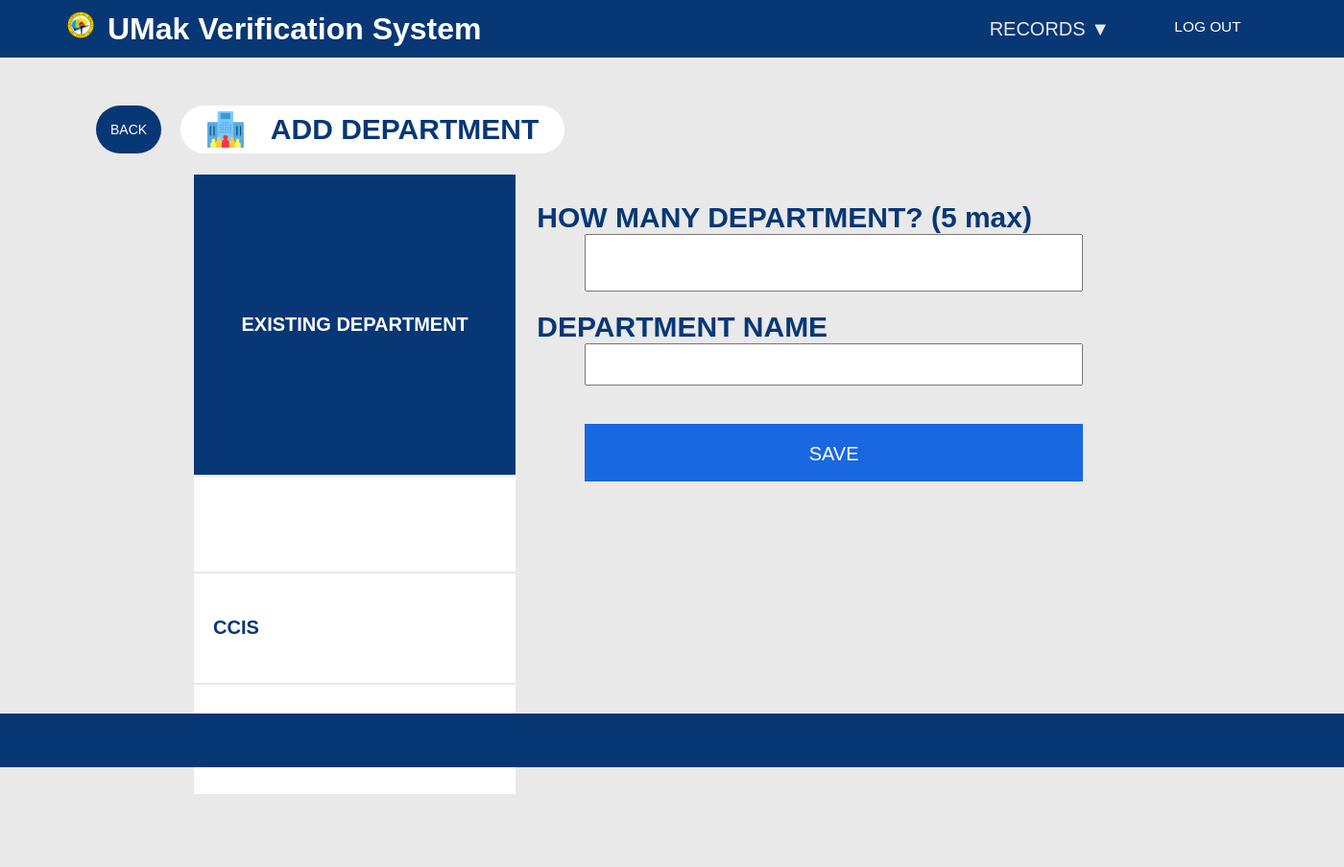
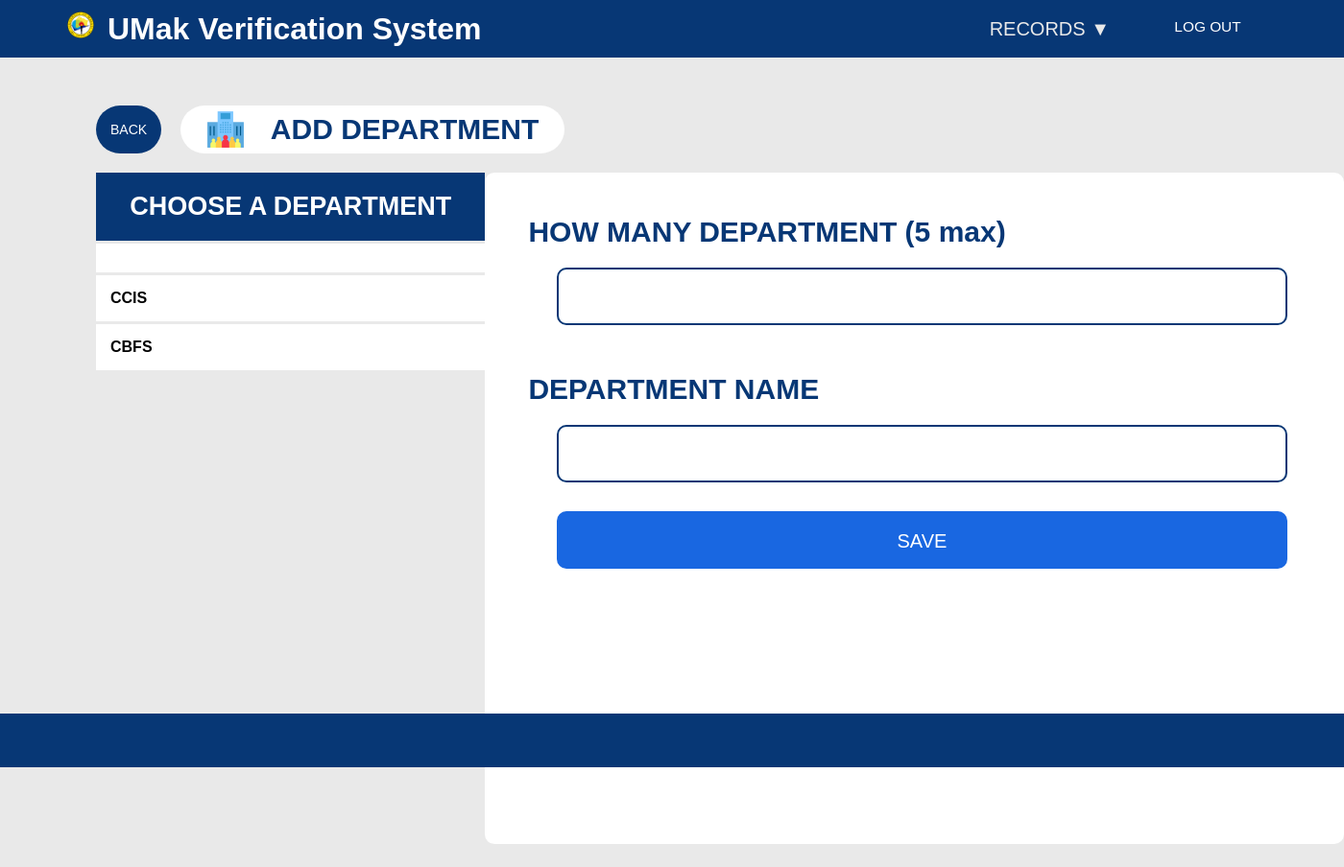
Before and after one commit to AnthonyCasaul/Umak_Verification, a PHP site: page /addDCD/addDept.php in a window 1400 px wide. Shown: the whole page at 96% size. Before the commit the page ends 828 px from the top, so only its background shows below. Run offline with PHP 8.4, Linux system fonts and the light colour scheme; a user stored in the database is signed in; data comes from the database, SQL or seed files in the repository; data that the repository does not hold is empty; some web fonts are replaced.

Commit message:
Add Categorry Page
yung tatlo

```diff
--- a/VerificationSystem/addDCD/addDept.php
+++ b/VerificationSystem/addDCD/addDept.php
@@ -20,7 +20,7 @@ $displayDept = mysqli_query($conn, "SELECT DISTINCT(department) FROM student_dat
     <meta http-equiv="X-UA-Compatible" content="IE=edge" />
     <meta name="viewport" content="width=device-width, initial-scale=1.0" />
     <link rel="stylesheet" href="css/template.css" />
-    <link rel="stylesheet" href="css/dept.css" />
+    <link rel="stylesheet" href="dept.css" />
     <link rel="icon" href="../img/UMakLogo.png" />
     <title>Document</title>
   </head>
@@ -86,29 +86,25 @@ $displayDept = mysqli_query($conn, "SELECT DISTINCT(department) FROM student_dat
         </div>
     </div>
     <div class="display">
-      <table>
-        <th>EXISTING DEPARTMENT</th>
-
+    <div class="leftPannel">
+      <div class="h1">CHOOSE A DEPARTMENT</div>
       <?php
         if(mysqli_num_rows($displayDept) > 0){
 			    while($row = mysqli_fetch_assoc($displayDept)){
             $dept = strtoupper($row['department']);
 
-                echo '<tr>
-                        <td>'.$dept.'</td>
-                      </tr>
-                      ';
+              echo '<div class="eachDiv">'.$dept.'</div>';
           }
         }
       ?>
-      </table>
-        <form action="" class="inputForm">
+      </div>
+        <form action="" class="form">
           <section>
-            <label for="">HOW MANY DEPARTMENT? (5 max)</label>
+          <div class="header">HOW MANY DEPARTMENT (5 max)</div>
             <input type="number" id="how-many">
           </section>
           <section>
-            <label for="">DEPARTMENT NAME</label>
+          <div class="header">DEPARTMENT NAME</div>
             <div id="inputs-container">
               <input type="text" class="deptInput">
             </div>
--- a/VerificationSystem/addDCD/css/dept.css
+++ /dev/null
@@ -1,62 +0,0 @@
-
-
-.display{
-  margin-left: 100px;
-  display: flex;
-  height: 650px;
-  gap: 20px;
-  color: #073775;
-}
-table{
-  font-size: 20px;
-}
-th{
-  padding: 20px;
-  width: 500px;
-  height: 60px;
-  background-color: #073775;
-  color: white;
-}
-td{
-  height: 20px;
-  padding-left: 20px;
-  background-color: white;
-  color: #073775;
-  font-weight: 700;
-}
-.inputForm{
-  margin-top: 30px;
-  width: 100%;
-  display: flex;
-  flex-direction: column;
-  gap: 20px;
-}
-section{
-  display: flex;
-  flex-direction: column;
-}
-#inputs-container{
-  display: flex;
-  flex-direction: column;
-}
-label{
-  font-size: 30px;
-  font-weight: 700;
-}
-input{
-  height: 60px;
-  padding: 20px;
-  font-size: 20px;
-  width: 70%;
-  margin-left: 50px;
-}
-.deptInput{
-  max-height: 40px;
-  margin-bottom: 20px;
-}
-input[type=submit]{
-  background-color: #1967e1;
-  color: white;
-  border: none;
-  cursor: pointer;
-}
--- /dev/null
+++ b/VerificationSystem/addDCD/dept.css
@@ -0,0 +1,99 @@
+
+
+.display{
+  /* border: 1px solid black; */
+  display: flex;
+  height: 700px;
+  width: 1300px;
+  margin-bottom: 2%;
+  margin-left: auto;
+  margin-right: auto;
+  border-radius: 10px ;
+}
+table{
+  font-size: 20px;
+}
+.leftPannel::-webkit-scrollbar {
+  width: 10px;
+}
+.leftPannel::-webkit-scrollbar-thumb {
+  background-color: #0c59be;
+  border-radius: 5px;
+}
+.leftPannel::-webkit-scrollbar-track {
+  background-color: #073775;
+}
+.h1{
+  background-color: #073775;
+  text-align: center;
+  position: sticky;
+  top: 0;
+  color: white;
+  padding: 20px;
+  font-size: 27px;
+  font-weight: 700;
+}
+.eachDiv{
+  background-color: white;
+  padding: 15px;
+  font-weight: 700;
+  margin-top: 3px;
+}
+.eachDiv:hover{
+  cursor: pointer;
+}
+.leftPannel{
+  overflow-y: scroll;
+  width: 600px;
+}
+
+.form{
+  display: flex;
+  flex-direction: column;
+  background-color: white;
+  gap: 30px;
+  width: 100%;
+  padding: 25px;
+  border-radius: 10px ;
+  /* border: 1px solid black; */
+}
+section{
+  display: flex;
+  flex-direction: column;
+}
+.header{
+  color: #073775;
+  font-size: 30px;
+  font-weight: 700;
+  padding: 20px;
+}
+#inputs-container{
+  display: flex;
+  flex-direction: column;
+  gap: 5px;
+}
+label{
+  font-size: 30px;
+  font-weight: 700;
+}
+input{
+  height: 60px;
+  padding: 20px;
+  font-size: 20px;
+  width: 90%;
+  margin-left: 50px;
+  border: #073775 2px solid;
+  border-radius: 10px;
+  transition: all ease 0.2s;
+}
+input[type="text"]:focus{
+  transform: scale(1.05);
+  transition: all ease 0.2s;
+  box-shadow: 0px 5px 10px rgba(0, 2, 105, 0.5);
+}
+input[type=submit]{
+  background-color: #1967e1;
+  color: white;
+  border: none;
+  cursor: pointer;
+}
--- a/VerificationSystem/dashboard.php
+++ b/VerificationSystem/dashboard.php
@@ -76,7 +76,6 @@ for ($x = 0;$x < count($department);$x++){
           </li>';
          }
         ?>
-        <!-- <p></p> -->
         <li>
           <a href="records.php">RECORDS ▼</a>
 
@@ -132,7 +131,7 @@ for ($x = 0;$x < count($department);$x++){
             </div>
           </div>
           <div class="donutContainer">
-            <div class="donutPlaceholder"><canvas id="myChart" width="100%"></canvas></div>
+            <div class="donutPlaceholder"><canvas id="myChart" width="100%" ></canvas></div>
           </div>
         </div>
 
--- a/VerificationSystem/staffactivity.php
+++ b/VerificationSystem/staffactivity.php
@@ -20,7 +20,7 @@ $select = mysqli_query($conn, "SELECT * FROM `activity_history`") or die('query
     <meta http-equiv="X-UA-Compatible" content="IE=edge">
     <meta name="viewport" content="width=device-width, initial-scale=1.0">
     <title>Staff Activity</title>
-<link rel="stylesheet" href="staffactivity.css">
+<link rel="stylesheet" href="css/staffactivity.css">
 <link rel="icon" href="img/UMakLogo.png" />
 
 <body>
```
Also changed, not shown: VerificationSystem/addDCD/addDeg.php (+12 -17 lines), VerificationSystem/addDCD/addProg.php (+25 -43 lines), VerificationSystem/addDCD/css/degree.css (deleted, +0 -62 lines), VerificationSystem/addDCD/css/program.css (deleted, +0 -79 lines), VerificationSystem/addDCD/degree.css (added, +91 -0 lines), VerificationSystem/addDCD/js/addProg.js (added, +38 -0 lines), VerificationSystem/addDCD/program.css (added, +79 -0 lines), VerificationSystem/css/staffactivity.css (renamed from VerificationSystem/staffactivity.css, +3 -51 lines). Lines whose indentation alone changed are shown as unchanged.
